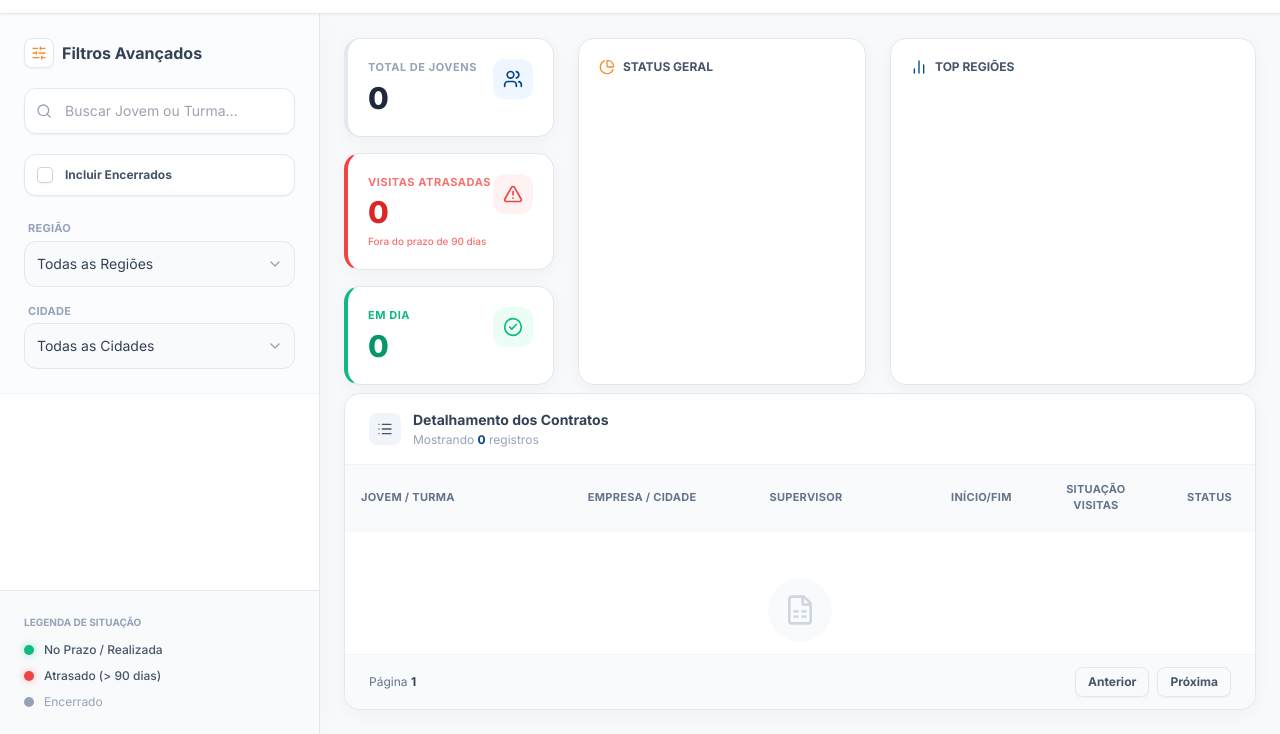
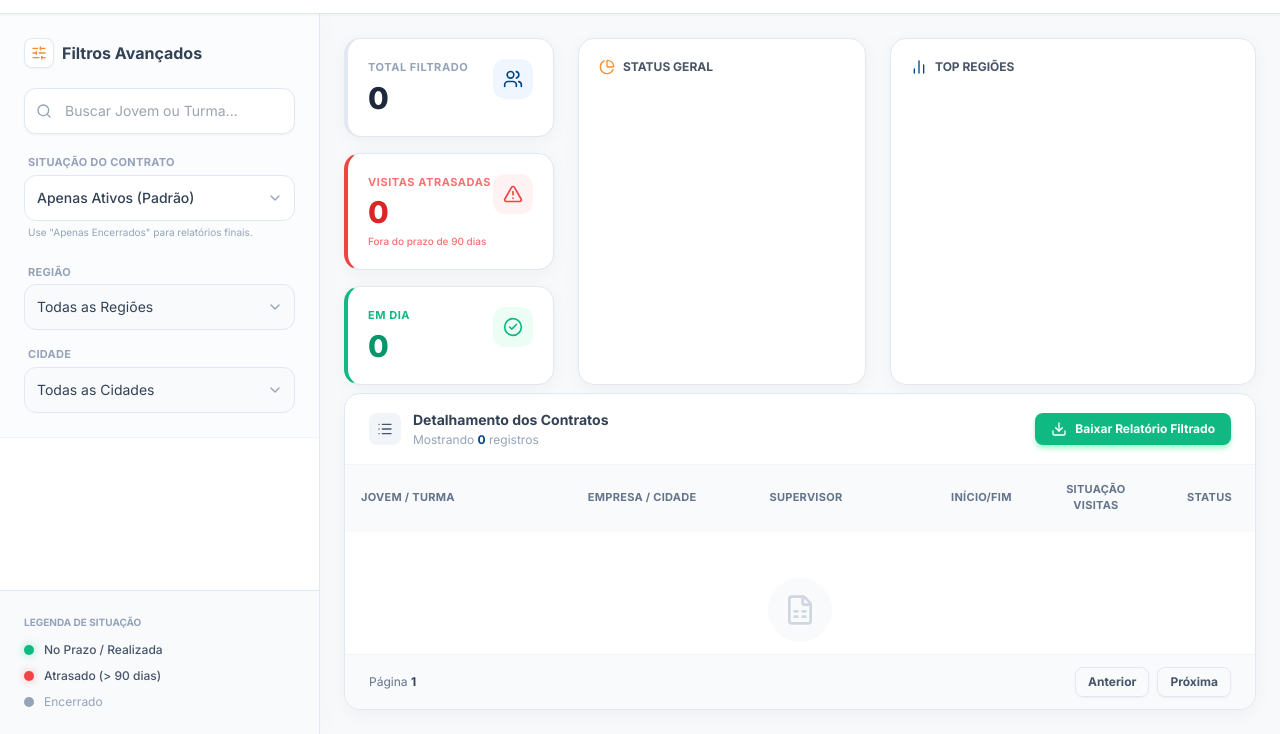
Before and after one commit to Supervisao-pratica/DashBoard, a plain HTML site: page index.html in a window 1280 px wide. Shown: the part 66-800 px from the top of the page. Drawn offline with nearby package versions, Linux system fonts and the light colour scheme.

Commit message:
Update index.html

```diff
--- a/index.html
+++ b/index.html
@@ -97,22 +97,25 @@
                     Filtros Avançados
                 </h3>
 
-                <!-- Busca Corrigida -->
+                <!-- Busca -->
                 <div class="relative group mb-5">
                     <i data-lucide="search" class="absolute left-3 top-1/2 -translate-y-1/2 w-4 h-4 text-slate-400 group-focus-within:text-senac-blue transition-colors"></i>
                     <input type="text" id="filterSearch" onkeyup="applyFilters()" placeholder="Buscar Jovem ou Turma..."
                            class="w-full pl-10 pr-4 py-3 bg-white border border-slate-200 rounded-xl text-sm focus:border-senac-blue focus:ring-4 focus:ring-blue-50 outline-none transition-all shadow-sm">
                 </div>
 
-                <!-- Toggle Encerrados -->
+                <!-- Filtro Situação do Contrato (Novo) -->
                 <div class="mb-6">
-                    <label class="flex items-center gap-3 p-3 bg-white border border-slate-200 rounded-xl cursor-pointer hover:border-senac-blue/30 hover:bg-blue-50/30 transition-all shadow-sm group">
-                        <div class="relative flex items-center">
-                            <input type="checkbox" id="filterEncerrados" onchange="applyFilters()" class="peer h-4 w-4 cursor-pointer appearance-none rounded border border-slate-300 shadow-sm checked:border-senac-blue checked:bg-senac-blue group-hover:border-senac-blue">
-                            <i data-lucide="check" class="absolute left-1/2 top-1/2 -translate-x-1/2 -translate-y-1/2 w-3 h-3 text-white opacity-0 peer-checked:opacity-100"></i>
-                        </div>
-                        <span class="text-xs font-bold text-slate-600 group-hover:text-senac-blue">Incluir Encerrados</span>
-                    </label>
+                    <label class="text-[11px] font-bold text-slate-400 uppercase tracking-wide ml-1 mb-1 block">Situação do Contrato</label>
+                    <div class="relative">
+                        <select id="filterContractStatus" onchange="applyFilters()" class="w-full appearance-none p-3 bg-white border border-slate-200 rounded-xl text-sm outline-none focus:border-senac-blue focus:ring-2 focus:ring-blue-50 transition-all cursor-pointer text-slate-700 font-medium">
+                            <option value="active">Apenas Ativos (Padrão)</option>
+                            <option value="closed" class="text-red-600 font-bold">Apenas Encerrados</option>
+                            <option value="all">Todos (Ativos + Encerrados)</option>
+                        </select>
+                        <i data-lucide="chevron-down" class="absolute right-3 top-1/2 -translate-y-1/2 w-4 h-4 text-slate-400 pointer-events-none"></i>
+                    </div>
+                    <p class="text-[10px] text-slate-400 mt-1 ml-1">Use "Apenas Encerrados" para relatórios finais.</p>
                 </div>
 
                 <!-- Dropdowns -->
@@ -170,7 +173,7 @@
                     <div onclick="filterByStatus('all')" class="card-bi p-5 cursor-pointer relative overflow-hidden group border-l-4 border-l-senac-blue">
                         <div class="flex justify-between items-start z-10 relative">
                             <div>
-                                <p class="text-[11px] text-slate-400 font-bold uppercase tracking-wider mb-1">Total de Jovens</p>
+                                <p class="text-[11px] text-slate-400 font-bold uppercase tracking-wider mb-1">Total Filtrado</p>
                                 <h2 class="text-3xl font-extrabold text-slate-800 group-hover:text-senac-blue transition-colors" id="kpiTotal">0</h2>
                             </div>
                             <div class="p-2.5 bg-blue-50 text-senac-blue rounded-xl group-hover:scale-110 transition-transform">
@@ -241,6 +244,11 @@
                                 <p class="text-xs text-slate-400 mt-0.5">Mostrando <strong id="countFiltered" class="text-senac-blue">0</strong> registros</p>
                             </div>
                         </div>
+
+                        <!-- BOTÃO DE EXPORTAR -->
+                        <button onclick="exportFilteredReport()" class="flex items-center gap-2 px-4 py-2 bg-emerald-500 hover:bg-emerald-600 text-white rounded-lg text-xs font-bold transition-all shadow-md shadow-emerald-200">
+                            <i data-lucide="download" class="w-4 h-4"></i> Baixar Relatório Filtrado
+                        </button>
                     </div>
 
                     <div class="flex-1 overflow-auto custom-scrollbar">
@@ -356,7 +364,6 @@
                         rawData = json.slice(1).map((row, i) => {
                             if(!row[map.nome]) return null;
 
-                            // Correção de índices repetidos para status
                             const idxV2St = map.v2Dt > -1 ? map.v2Dt + 1 : -1;
                             const idxV3St = map.v3Dt > -1 ? map.v3Dt + 1 : -1;
 
@@ -364,7 +371,7 @@
                                 id: i,
                                 nome: String(row[map.nome]).trim(),
                                 turma: String(row[map.turma] || "N/A"),
-                                hrTeoria: formatExcelTime(row[map.hrTeoria]), // Conversão de Horário
+                                hrTeoria: formatExcelTime(row[map.hrTeoria]),
                                 cidade: row[map.cidade] || "N/A",
                                 regiao: row[map.regiao] || "Geral",
                                 empresa: row[map.empresa],
@@ -422,13 +429,12 @@
         function formatExcelTime(val) {
             if (!val) return "-";
             if (typeof val === 'number') {
-                // Converte fração de dia excel (ex: 0.5) para HH:MM
                 const totalSeconds = Math.round(val * 86400);
                 const hours = Math.floor(totalSeconds / 3600);
                 const minutes = Math.floor((totalSeconds % 3600) / 60);
                 return `${String(hours).padStart(2, '0')}:${String(minutes).padStart(2, '0')}`;
             }
-            return val; // Se já for string "13:00:00", retorna direto
+            return val;
         }
 
         // -----------------------------------------------------------
@@ -523,10 +529,10 @@
             const search = document.getElementById('filterSearch').value.toLowerCase();
             const regiao = document.getElementById('filterRegiao').value;
             const cidade = document.getElementById('filterCidade').value;
-            const showEncerrados = document.getElementById('filterEncerrados').checked;
+            const contractStatus = document.getElementById('filterContractStatus').value; // active, closed, all
 
             filteredData = rawData.map(analyzeJovem).filter(item => {
-                // Filtro Texto (CORRIGIDO: checa se existe valor antes de toLowerCase)
+                // Filtro Texto
                 const nameMatch = item.nome && item.nome.toLowerCase().includes(search);
                 const classMatch = item.turma && item.turma.toLowerCase().includes(search);
                 if(search && !nameMatch && !classMatch) return false;
@@ -535,8 +541,13 @@
                 if(regiao && item.regiao !== regiao) return false;
                 if(cidade && item.cidade !== cidade) return false;
 
-                // Filtro Encerrados
-                if(!showEncerrados && item.isEncerrado) return false;
+                // Filtro Situação Contrato (Ativo, Encerrado, Todos)
+                if (contractStatus === 'active') {
+                    if (item.isEncerrado) return false; // Hide closed
+                } else if (contractStatus === 'closed') {
+                    if (!item.isEncerrado) return false; // Hide active
+                }
+                // if 'all', show everything
 
                 // Filtro Status (Click nos Cards)
                 if(currentStatusFilter === 'atrasado' && item.globalColor !== 'red') return false;
@@ -643,16 +654,20 @@
 
             pageData.forEach(item => {
                 // Visual das visitas (Simplificado para bolinhas de status)
-                let visitsHtml = `<div class="flex gap-2 justify-center">`;
+                let visitsHtml = `<div class="flex gap-4 justify-center">`;
                 item.processedVisits.forEach((v, idx) => {
                     let color = "bg-slate-200";
                     if(v.state === 'done') color = "bg-emerald-500 shadow-md shadow-emerald-200";
+
+                    // Mostra data embaixo se tiver
+                    const dateDisplay = v.date ? `<div class="text-[9px] text-slate-500 mt-1 font-mono">${formatDate(v.date)}</div>` : `<div class="text-[9px] text-slate-300 mt-1 font-mono">-</div>`;
 
                     visitsHtml += `
                         <div class="flex flex-col items-center group relative cursor-help">
                             <div class="w-8 h-8 rounded-full ${color} flex items-center justify-center text-white text-xs font-bold border border-white">
                                 ${idx + 1}
                             </div>
+                            ${dateDisplay}
                             <!-- Tooltip -->
                             <div class="absolute bottom-full mb-2 hidden group-hover:block bg-slate-800 text-white text-[10px] p-2 rounded shadow-lg z-50 whitespace-nowrap">
                                 <strong>${v.label}</strong><br>
@@ -714,6 +729,49 @@
             currentPage += d;
             renderTable();
         }
+
+        // -----------------------------------------------------------
+        // 4. Exportação de Relatório (NOVA FUNÇÃO)
+        // -----------------------------------------------------------
+        function exportFilteredReport() {
+            if (filteredData.length === 0) return alert("Nenhum dado para exportar.");
+
+            const formatDate = (d) => d ? d.toLocaleDateString('pt-BR') : '-';
+
+            // Cabeçalho do Excel
+            const exportData = [[
+                "Nome do Jovem", "Turma", "Horário", "Empresa", "Cidade", "Região",
+                "Supervisor", "Celular Sup", "Email Sup",
+                "Data Início", "Data Fim",
+                "Status Geral",
+                "Data V1", "Status V1",
+                "Data V2", "Status V2",
+                "Data V3", "Status V3"
+            ]];
+
+            // Preenchimento
+            filteredData.forEach(item => {
+                const v1 = item.processedVisits[0];
+                const v2 = item.processedVisits[1];
+                const v3 = item.processedVisits[2];
+
+                exportData.push([
+                    item.nome, item.turma, item.hrTeoria, item.empresa, item.cidade, item.regiao,
+                    item.supervisor.nome, item.supervisor.cel, item.supervisor.email,
+                    formatDate(item.inicio), formatDate(item.fim),
+                    item.globalStatus,
+                    formatDate(v1.date), v1.status,
+                    formatDate(v2.date), v2.status,
+                    formatDate(v3.date), v3.status
+                ]);
+            });
+
+            // Gerar Arquivo
+            const ws = XLSX.utils.aoa_to_sheet(exportData);
+            const wb = XLSX.utils.book_new();
+            XLSX.utils.book_append_sheet(wb, ws, "Relatório Filtrado");
+            XLSX.writeFile(wb, `Relatorio_Gestao_Senac_${new Date().toLocaleDateString('pt-BR').replace(/\//g,'-')}.xlsx`);
+        }
     </script>
 </body>
 </html>
```
